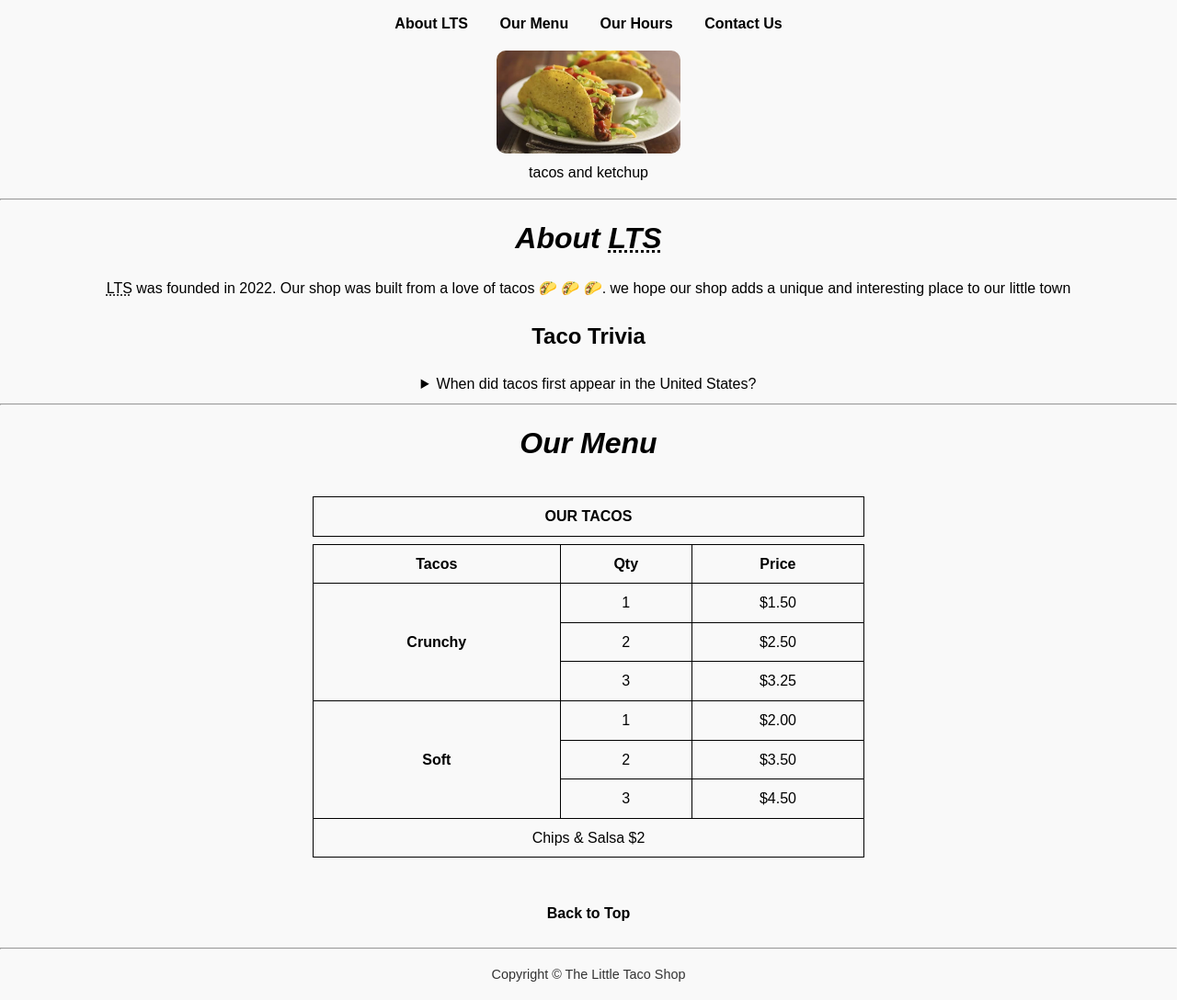
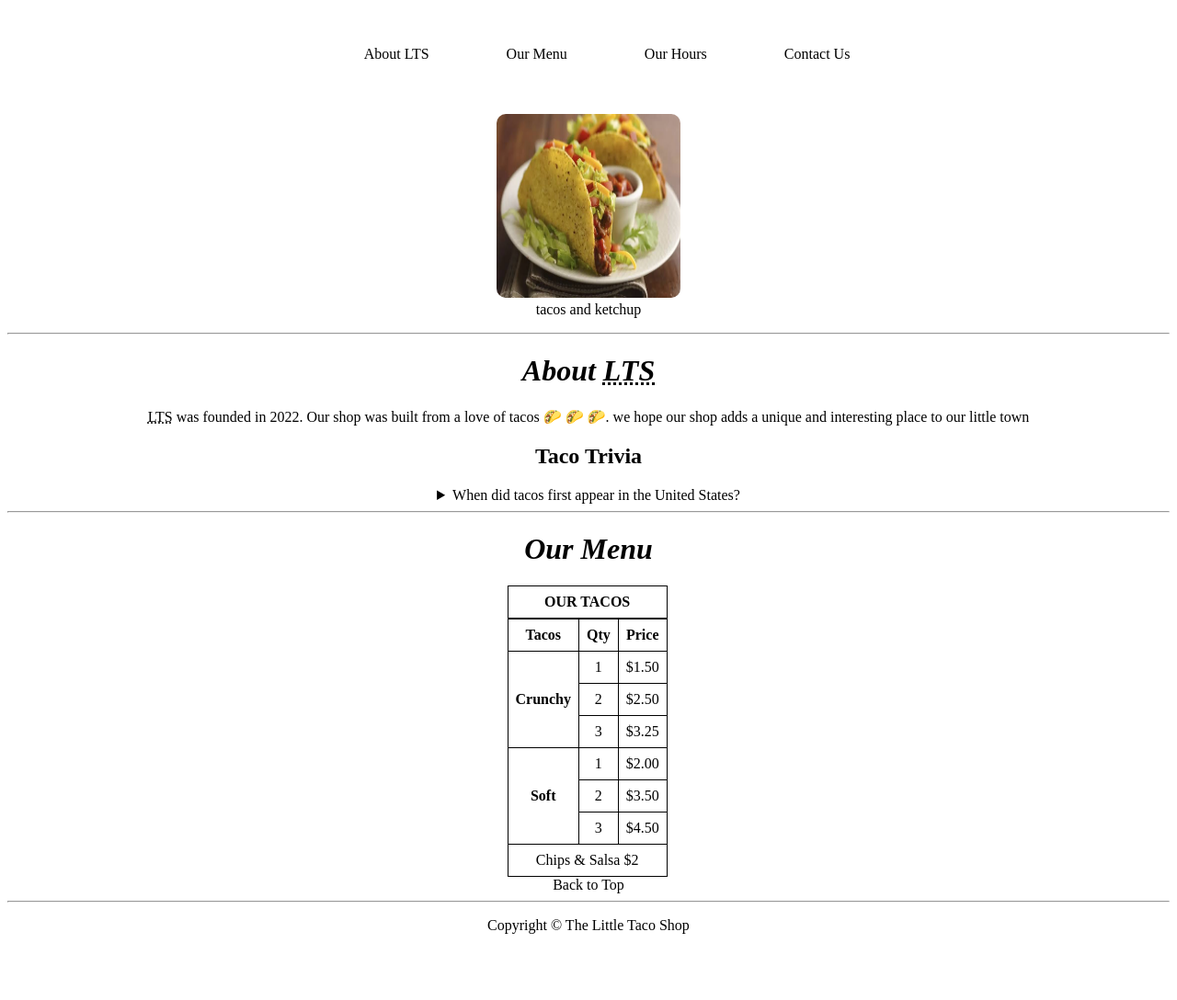
Before and after one commit to muhammedma-2006/LTS, a plain HTML site: page index.html in a window 1280 px wide. Shown: the part 70-1158 px from the top of the page at 92% size. After the commit the page ends 1102 px from the top, so only its background shows below. Drawn offline with Linux system fonts and the light colour scheme.

Commit message:
Update style.css

```diff
--- a/style.css
+++ b/style.css
@@ -1,129 +1,84 @@
-/* General Styles */
-img {
-    width: 100%;
-    max-width: 200px;
-    height: auto;
+img{
+    width : 200px;
+    height: 200px ;
     border-radius: 10px;
 }
-
-html {
+html{
     scroll-behavior: smooth;
 }
+body {
 
-body {
-    text-align: center;
-    margin: 0;
-    font-family: Arial, sans-serif;
-    line-height: 1.6;
-    background-color: #f9f9f9;
+    text-align: center ;
 }
+
+
 
 table, tr, th, td, caption {
     border: 1px solid #000;
+
     border-collapse: collapse;
-    padding: 0.5rem;
+    padding :0.5rem;
     color: #000;
+
+
+}
+table{
+    margin-left: 35%;
+}
+a,a:visited{
+    color : #000;
+
+}
+
+
+table {
+    margin: 0 0 0 35%;
+}
+
+
+h1{
+    font-style: italic;
+    color: #000;
+}
+nav, footer {
+    text-align: left;
+}
+table{
     text-align: center;
 }
-
-table {
-    margin: 2rem auto;
-    width: 90%;
-    max-width: 600px;
+.link{
+    text-align: left;
 }
 
-caption {
-    font-weight: bolder;
-    margin-bottom: 0.5rem;
+ul li{
+    display : inline-block;
+    padding : 40px;
+    text-align: center;
+    text-transform: capitalize;
+    /* margin-left: 40px; */
+}
+a{
+text-decoration: none;
 }
 
-a, a:visited {
-    color: #000;
-    text-decoration: none;
+a:hover{
+    color: #df1313 ;
 }
-
-a:hover {
-    color: #df1313;
+footer p{
+    display: flex;
+    justify-content: center;
+    align-items: center;
+    text-align: center;
 }
-
-h1 {
-    font-style: italic;
-    color: #000;
-    margin: 1rem 0;
+caption{
+    font-weight: bolder;
 }
-
-nav, footer {
-    text-align: center;
-    margin-bottom: 1rem;
-}
-
-nav ul {
-    padding: 0;
-    list-style: none;
-}
-
-nav ul li {
-    display: inline-block;
-    margin: 0 15px;
-}
-
-ul li a {
-    text-transform: capitalize;
-    font-weight: bold;
-    font-size: 1rem;
-}
-
-.link {
-    display: inline-block;
-    margin: 1rem 0;
-    font-weight: bold;
-    color: #000;
-}
-
-footer p {
-    margin: 1rem 0;
-    font-size: 0.9rem;
-    color: #333;
-}
-
-/* Responsive Design */
-@media (max-width: 768px) {
-    img {
-        max-width: 150px;
+@media (min-width:992px) {
+    table{
+        margin-left:43%;
+    }
+    nav{
+        text-align: center;
     }
 
-    table {
-        width: 100%;
-    }
-
-    nav ul li {
-        display: block;
-        margin: 10px 0;
-    }
-
-    .link {
-        text-align: center;
-    }
 }
-
-@media (max-width: 480px) {
-    body {
-        font-size: 0.9rem;
-    }
-
-    h1 {
-        font-size: 1.5rem;
-    }
-
-    nav ul li {
-        margin: 5px 0;
-    }
-
-    table {
-        font-size: 0.8rem;
-    }
-
-    caption {
-        font-size: 1rem;
-    }
-}
```
